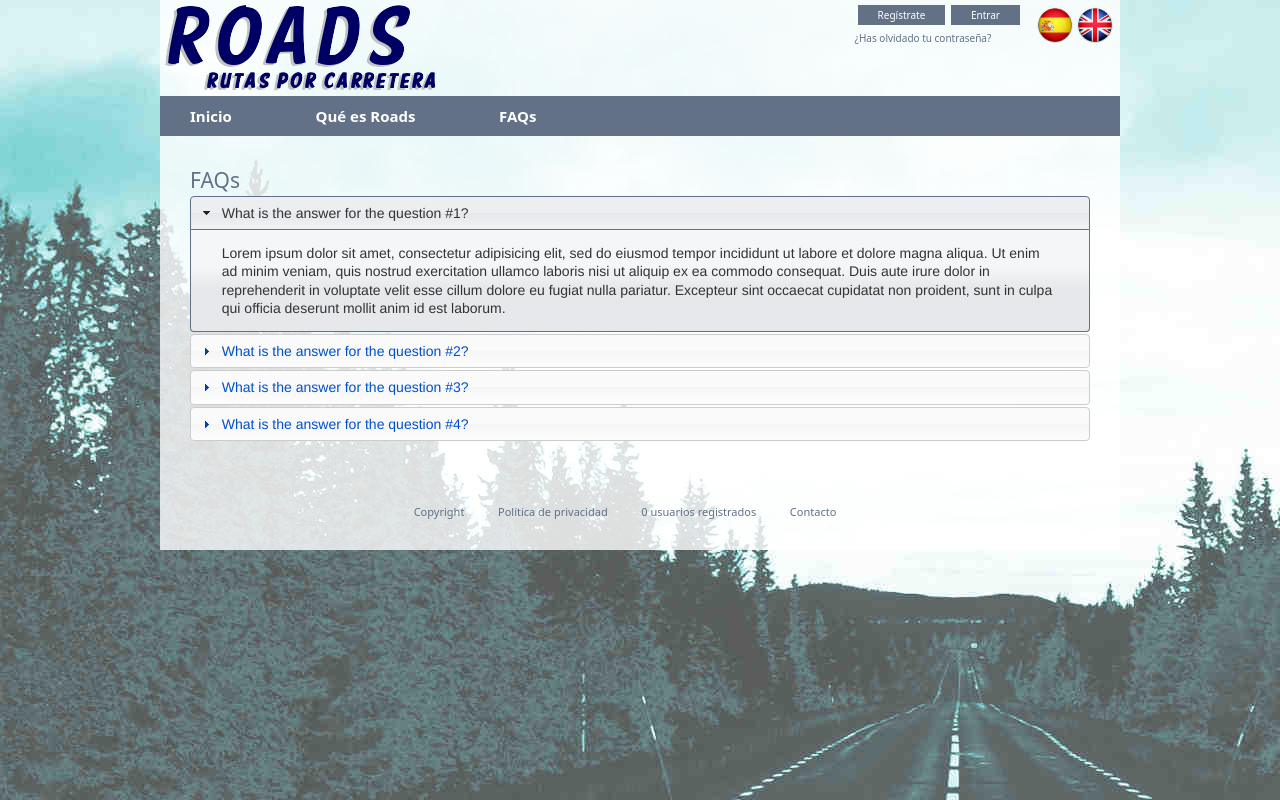
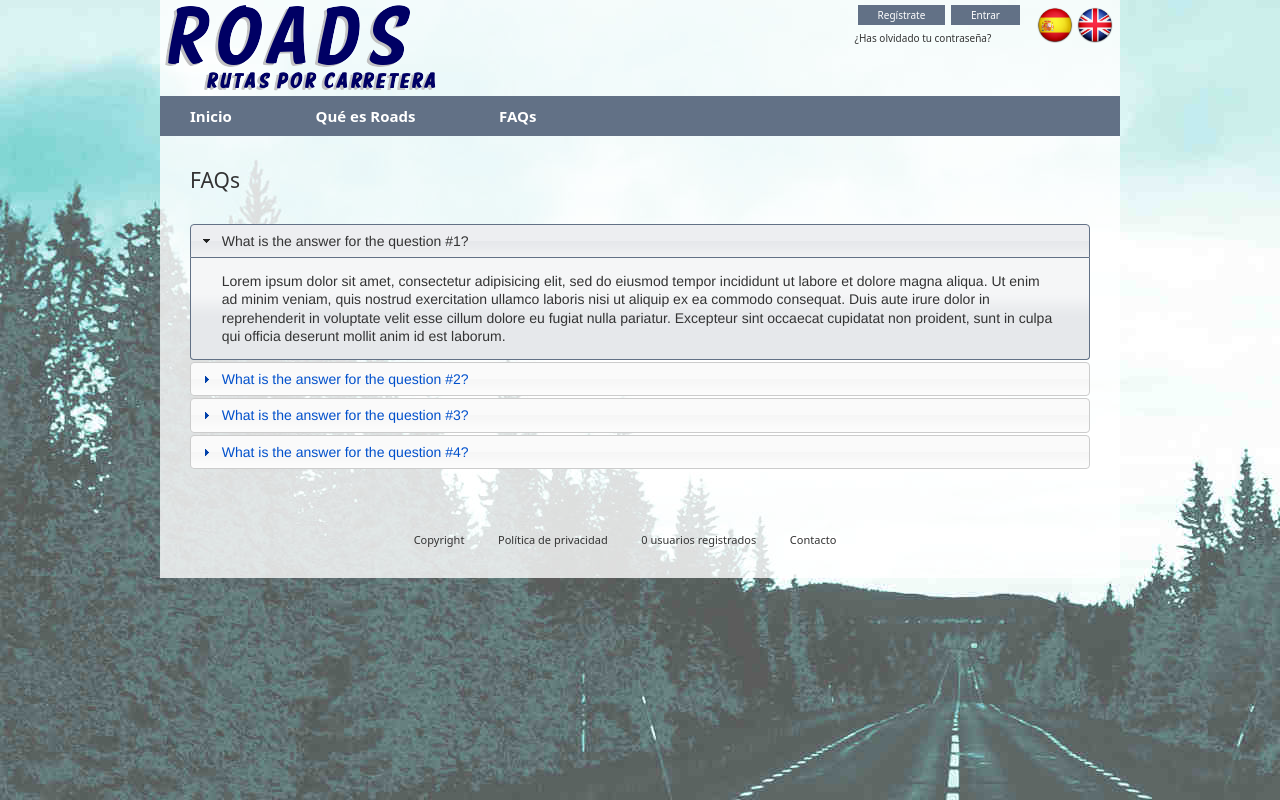
Before and after one commit to jomiquel/rutas, a CodeIgniter app: page /index.php/init/faqs in a window 1280 px wide. Run offline with CodeIgniter, Linux system fonts and the light colour scheme; data that the repository does not hold is empty; some libraries are stand-ins or nearby versions.

Commit message:
Mejoras en la hoja de estiplos general.

```diff
--- a/source/assets/css/style2.css
+++ b/source/assets/css/style2.css
@@ -2,7 +2,7 @@
 
 
 body, a {
-    color : #627186;
+    color : #333;
     font: 14px Sans, sans-serif;
 }
 
@@ -18,12 +18,6 @@ body {
     display: none;  /* necesario para las tds, que si no se muestran */
 }
 
-:focus {
-    border-color: #0080ff;
-    box-shadow: 0px 1px 3px rgba(0, 0, 0, 0.05) inset, 0px 0px 8px rgba(0, 128, 255, 0.6);
-    -webkit-box-shadow: 0px 1px 3px rgba(0, 0, 0, 0.05) inset, 0px 0px 8px rgba(0, 128, 255, 0.6);
-    -moz-box-shadow: 0px 1px 3px rgba(0, 0, 0, 0.05) inset, 0px 0px 8px rgba(0, 128, 255, 0.6);
-}
 
 .required {
     color: #800000;
@@ -86,11 +80,23 @@ form {
 }
 
 
+.modal h1 {
+    margin-bottom: 20px;
+}
+
+.modal p {
+    margin: 10px 0;
+}
+
 .left_pannel {
     float: left;
     width: 223px;
     padding: 0 10px 0 0;
     white-space: nowrap;
+}
+
+#accordion {
+    margin-top: 30px;
 }
 
 .right_pannel {
```
